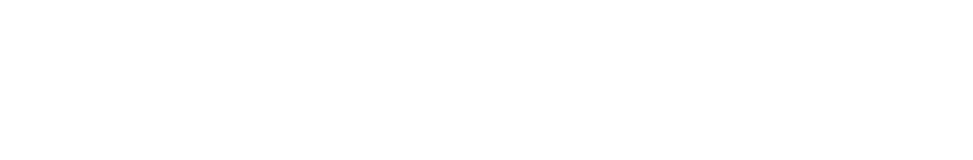
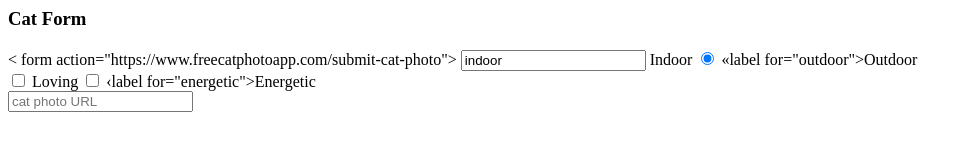
Before and after one commit to knightmoves-schools/005-forms-Durelldm, a website: page index.html in a window 1280 px wide. Shown: the whole page, without its empty margins (0-973 px from the left). Drawn offline with Linux system fonts and the light colour scheme.

Commit message:
Update index.html

```diff
--- a/index.html
+++ b/index.html
@@ -1,6 +1,23 @@
 <html>
     <head>
-
+    <div id="catForm">
+<h3>Cat Form</h3>
+< form action="https://www.freecatphotoapp.com/submit-cat-photo">
+<input id="indoor" type="rapio' name="indoor-outdoor" value="indoor">
+<label for="indoor">Indoor</label>
+<input id="outdoor" type="radio" name="indoor-outdoor" value="outdoor" checked>
+«label for="outdoor">Outdoor</label>
+<br>
+<input id="loving" type="checkbox" name="personality" value="loving" >
+<label for="loving">Loving</label>
+    <input id="energetic" type="checkbox" name="personality" value="energetic">
+‹label for="energetic">Energetic</label>
+<br>
+<input type="text" name="cat-url" placeholder="cat photo URL" required›
+<br>
+</form>
+</div>
+</body>
     </head>
     <body>
 
```
